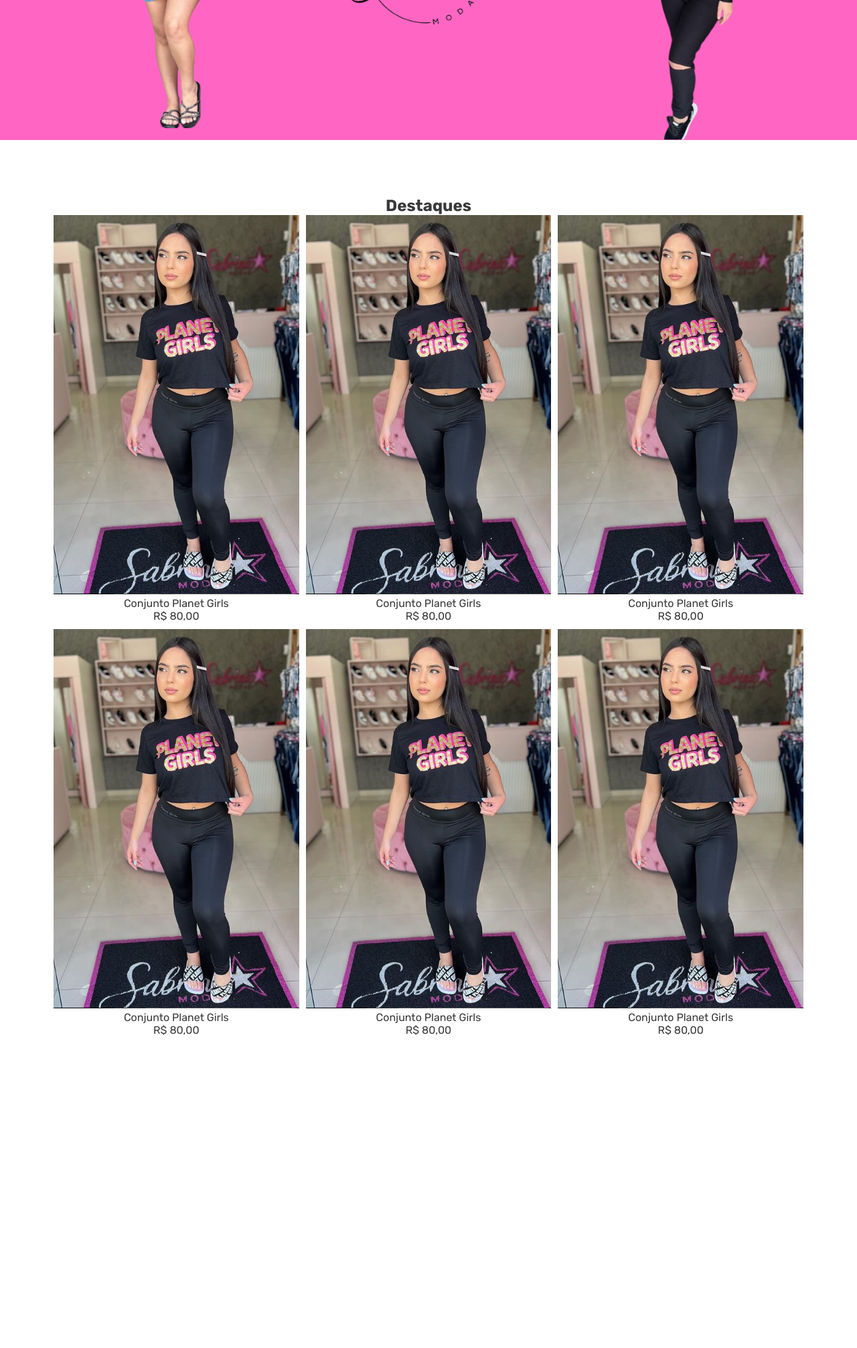
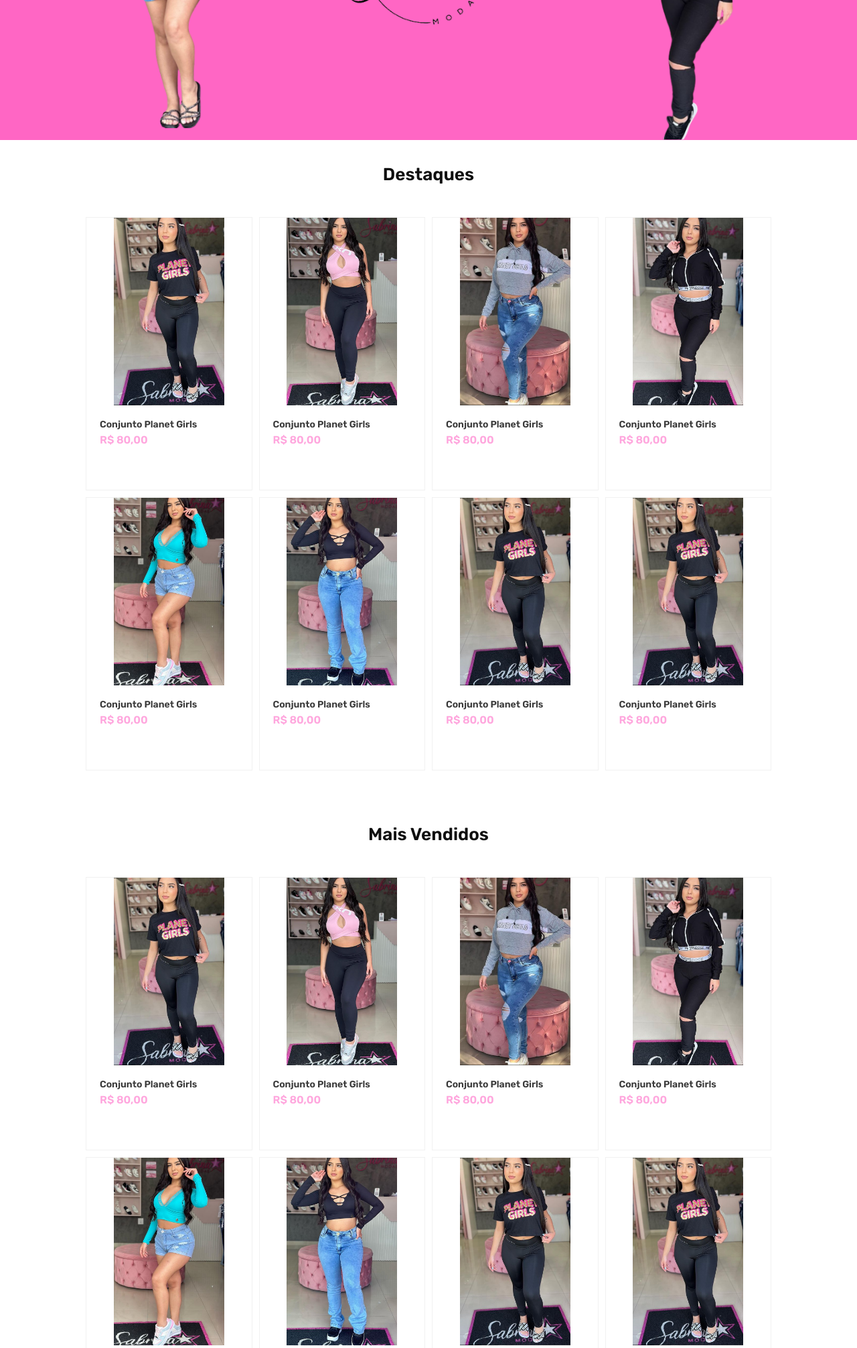
Before and after one commit to WallyssonSousa/ecommerce_sabrina-modas, a PHP site: page / in a window 1280 px wide. Shown: the part 444-2456 px from the top of the page at 67% size. Before the commit the page ends 1989 px from the top, so only its background shows below. Run offline with PHP 8.4, Linux system fonts and the light colour scheme.

Commit message:
categorias finalizadas

```diff
--- a/css/style.css
+++ b/css/style.css
@@ -109,22 +109,94 @@
     width: 100%;
 }
 
-.container-destaques{
+.container-categoria {
     display: grid;
     place-items: center;
     text-align: center;
-    margin: 5rem;
+    margin: 2rem 5rem;
 }
 
-.titulo-destaque{
+.titulo-categoria {
     font-size: 26px;
     font-weight: 600;
     text-align: center;
     color: #0f0f0f;
 }
 
-.container-card{
+.container-card {
     display: grid;
-    grid-template-columns: repeat(3, 1fr);
+    grid-template-columns: repeat(4, 1fr);
     grid-gap: 10px;
+    margin: 3rem;
 }
+
+.card {
+    text-align: start;
+    padding: 20px;
+    border: 1px solid #f1f1f1;
+    cursor: pointer;
+    transition: transform 0.3s;
+}
+
+.card:hover{
+    transform: translateY(-10px);
+}
+
+.card-img{
+    display: flex;
+    justify-content: center;
+    align-items: center;
+    position: relative;
+    bottom: 20px;
+}
+
+.card-content{
+    position: relative;
+    bottom: 20px;
+    margin-bottom: 20px;
+}
+
+.img-card{
+    width: 80%;
+    height: 300px;
+    object-fit: cover;
+}
+
+.card-descricao{
+    display: flex;
+    align-items: flex-start;
+    flex-direction: row;
+}
+
+.descricao-card{
+    font-size: 14px;
+    font-weight: 600;
+}
+
+.preco-card{
+    color: #FFA7DE;
+    font-weight: 600;
+    margin: 5px 0;
+}
+
+.card button.add-carrinho {
+    display: none;
+    position: absolute;
+    bottom: 10px;
+    left: 50%;
+    transform: translateX(-50%);
+    background-color: #FFA7DE;
+    color: white;
+    font-weight: 400;
+    border: none;
+    padding: 10px 20px;
+    border-radius: 6px;
+    text-align: center;
+    text-decoration: none;
+    font-size: 14px;
+    cursor: pointer;
+  }
+
+  .card:hover button.add-carrinho {
+    display: block;
+  }
--- a/index.html
+++ b/index.html
@@ -63,11 +63,12 @@
             <img class="banner" src="img/banner.png" alt="banner">
         </section>
 
-        <section class="container-destaques">
-            <h2 class="titulo-destaques">Destaques</h2>
+        <section class="container-categoria">
+            <h2 class="titulo-categoria">Destaques</h2>
 
             <div class="container-card">
                 <div class="card">
+                    <div class="card-content">
                         <div class="card-img">
                             <img class="img-card" src="img/produtos/produto1.png" alt="produto1">
                         </div>
@@ -78,7 +79,82 @@
                             <p class="preco-card">R$ 80,00</p>
                         </div>
                     </div>
+                    <button class="add-carrinho">Adicione</button>
+                </div>
                 <div class="card">
+
+                    <div class="card-content">
+                        <div class="card-img">
+                            <img class="img-card" src="img/produtos/produto2.png" alt="produto1">
+                        </div>
+                        <div class="card-descricao">
+                            <p class="descricao-card">Conjunto Planet Girls</p>
+                        </div>
+                        <div class="card-preco">
+                            <p class="preco-card">R$ 80,00</p>
+                        </div>
+                    </div>
+                    <button class="add-carrinho">Adicione</button>
+                </div>
+                <div class="card">
+                    <div class="card-content">
+                        <div class="card-img">
+                            <img class="img-card" src="img/produtos/produto3.png" alt="produto1">
+                        </div>
+                        <div class="card-descricao">
+                            <p class="descricao-card">Conjunto Planet Girls</p>
+                        </div>
+                        <div class="card-preco">
+                            <p class="preco-card">R$ 80,00</p>
+                        </div>
+                    </div>
+                    <button class="add-carrinho">Adicione</button>
+                </div>
+                <div class="card">
+                    <div class="card-content">
+                        <div class="card-img">
+                            <img class="img-card" src="img/produtos/produto4.png" alt="produto1">
+                        </div>
+                        <div class="card-descricao">
+                            <p class="descricao-card">Conjunto Planet Girls</p>
+                        </div>
+                        <div class="card-preco">
+                            <p class="preco-card">R$ 80,00</p>
+                        </div>
+                    </div>
+
+                    <button class="add-carrinho">Adicione</button>
+                </div>
+                <div class="card">
+                    <div class="card-content">
+                        <div class="card-img">
+                            <img class="img-card" src="img/produtos/produto5.png" alt="produto1">
+                        </div>
+                        <div class="card-descricao">
+                            <p class="descricao-card">Conjunto Planet Girls</p>
+                        </div>
+                        <div class="card-preco">
+                            <p class="preco-card">R$ 80,00</p>
+                        </div>
+                    </div>
+                    <button class="add-carrinho">Adicione</button>
+                </div>
+                <div class="card">
+                    <div class="card-content">
+                        <div class="card-img">
+                            <img class="img-card" src="img/produtos/produto6.png" alt="produto1">
+                        </div>
+                        <div class="card-descricao">
+                            <p class="descricao-card">Conjunto Planet Girls</p>
+                        </div>
+                        <div class="card-preco">
+                            <p class="preco-card">R$ 80,00</p>
+                        </div>
+                    </div>
+                    <button class="add-carrinho">Adicione</button>
+                </div>
+                <div class="card">
+                    <div class="card-content">
                         <div class="card-img">
                             <img class="img-card" src="img/produtos/produto1.png" alt="produto1">
                         </div>
@@ -89,7 +165,10 @@
                             <p class="preco-card">R$ 80,00</p>
                         </div>
                     </div>
+                    <button class="add-carrinho">Adicione</button>
+                </div>
                 <div class="card">
+                    <div class="card-content">
                         <div class="card-img">
                             <img class="img-card" src="img/produtos/produto1.png" alt="produto1">
                         </div>
@@ -100,7 +179,17 @@
                             <p class="preco-card">R$ 80,00</p>
                         </div>
                     </div>
+                    <button class="add-carrinho">Adicione</button>
+                </div>
+            </div>
+        </section>
+
+        <section class="container-categoria">
+            <h2 class="titulo-categoria">Mais Vendidos</h2>
+
+            <div class="container-card">
                 <div class="card">
+                    <div class="card-content">
                         <div class="card-img">
                             <img class="img-card" src="img/produtos/produto1.png" alt="produto1">
                         </div>
@@ -111,7 +200,80 @@
                             <p class="preco-card">R$ 80,00</p>
                         </div>
                     </div>
+                    <button class="add-carrinho">Adicione</button>
+                </div>
                 <div class="card">
+                    <div class="card-content">
+                        <div class="card-img">
+                            <img class="img-card" src="img/produtos/produto2.png" alt="produto1">
+                        </div>
+                        <div class="card-descricao">
+                            <p class="descricao-card">Conjunto Planet Girls</p>
+                        </div>
+                        <div class="card-preco">
+                            <p class="preco-card">R$ 80,00</p>
+                        </div>
+                    </div>
+                    <button class="add-carrinho">Adicione</button>
+                </div>
+                <div class="card">
+                    <div class="card-content">
+                        <div class="card-img">
+                            <img class="img-card" src="img/produtos/produto3.png" alt="produto1">
+                        </div>
+                        <div class="card-descricao">
+                            <p class="descricao-card">Conjunto Planet Girls</p>
+                        </div>
+                        <div class="card-preco">
+                            <p class="preco-card">R$ 80,00</p>
+                        </div>
+                    </div>
+                    <button class="add-carrinho">Adicione</button>
+                </div>
+                <div class="card">
+                    <div class="card-content">
+                        <div class="card-img">
+                            <img class="img-card" src="img/produtos/produto4.png" alt="produto1">
+                        </div>
+                        <div class="card-descricao">
+                            <p class="descricao-card">Conjunto Planet Girls</p>
+                        </div>
+                        <div class="card-preco">
+                            <p class="preco-card">R$ 80,00</p>
+                        </div>
+                    </div>
+                    <button class="add-carrinho">Adicione</button>
+                </div>
+                <div class="card">
+                    <div class="card-content">
+                        <div class="card-img">
+                            <img class="img-card" src="img/produtos/produto5.png" alt="produto1">
+                        </div>
+                        <div class="card-descricao">
+                            <p class="descricao-card">Conjunto Planet Girls</p>
+                        </div>
+                        <div class="card-preco">
+                            <p class="preco-card">R$ 80,00</p>
+                        </div>
+                    </div>
+                    <button class="add-carrinho">Adicione</button>
+                </div>
+                <div class="card">
+                    <div class="card-content">
+                        <div class="card-img">
+                            <img class="img-card" src="img/produtos/produto6.png" alt="produto1">
+                        </div>
+                        <div class="card-descricao">
+                            <p class="descricao-card">Conjunto Planet Girls</p>
+                        </div>
+                        <div class="card-preco">
+                            <p class="preco-card">R$ 80,00</p>
+                        </div>
+                    </div>
+                    <button class="add-carrinho">Adicione</button>
+                </div>
+                <div class="card">
+                    <div class="card-content">
                         <div class="card-img">
                             <img class="img-card" src="img/produtos/produto1.png" alt="produto1">
                         </div>
@@ -122,7 +284,10 @@
                             <p class="preco-card">R$ 80,00</p>
                         </div>
                     </div>
+                    <button class="add-carrinho">Adicione</button>
+                </div>
                 <div class="card">
+                    <div class="card-content">
                         <div class="card-img">
                             <img class="img-card" src="img/produtos/produto1.png" alt="produto1">
                         </div>
@@ -133,12 +298,16 @@
                             <p class="preco-card">R$ 80,00</p>
                         </div>
                     </div>
+                    <button class="add-carrinho">Adicione</button>
+                </div>
             </div>
         </section>
 
-
     </main>
 
+    <footer>
+
+    </footer>
 </body>
 
 </html>
```
Lines whose indentation alone changed are shown as unchanged.
